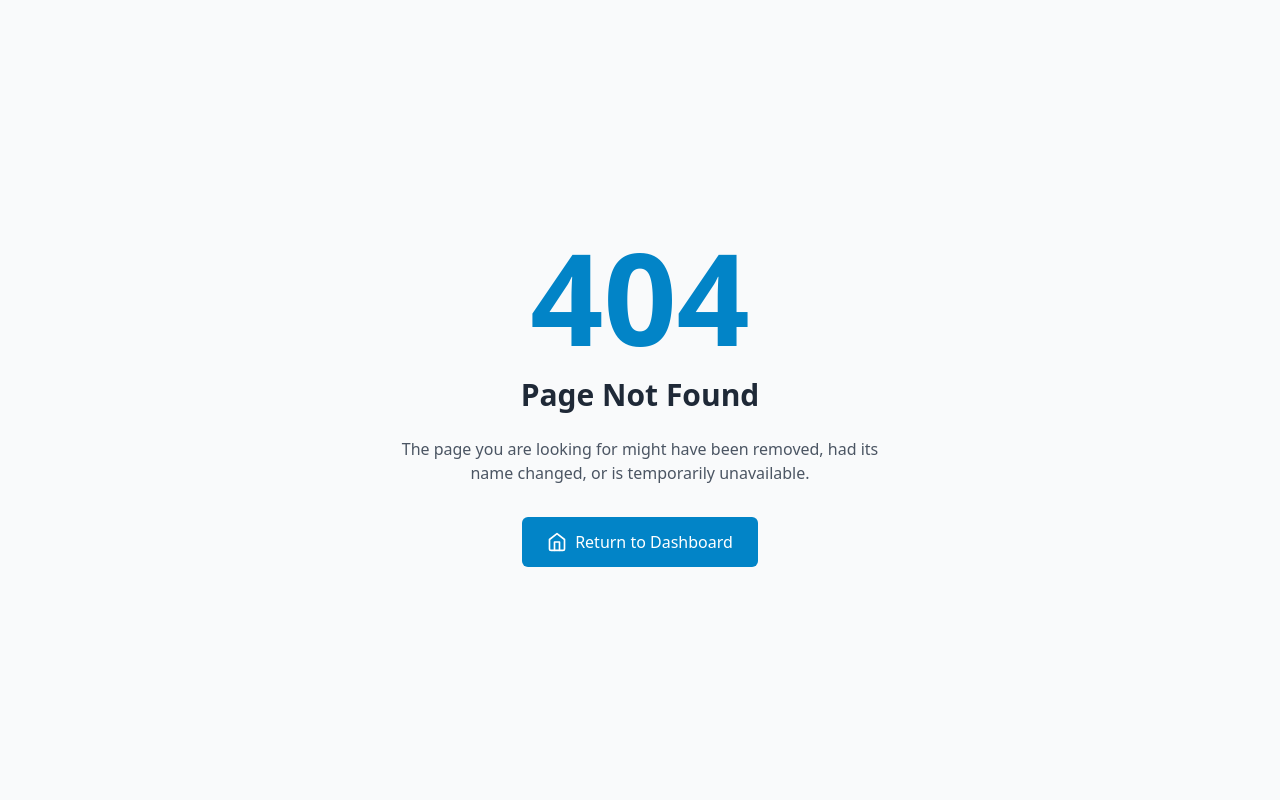
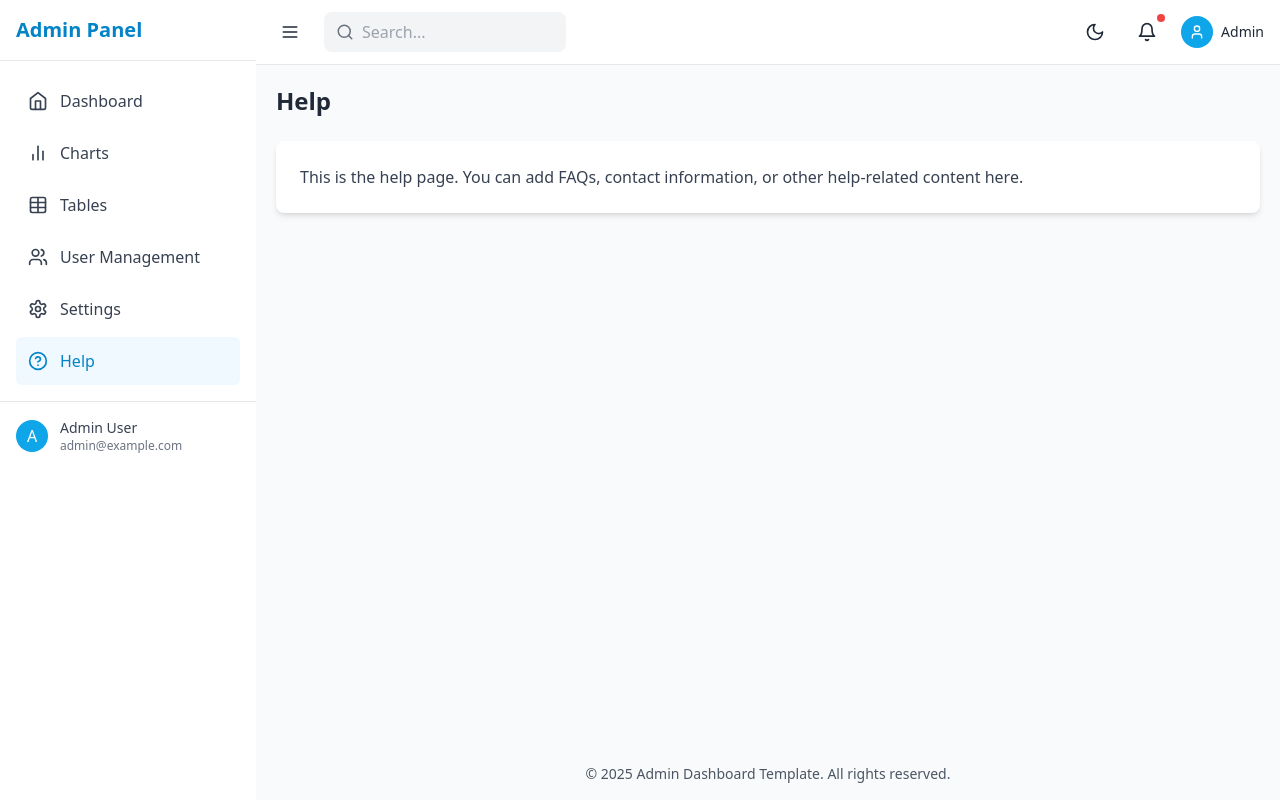
Before and after one commit to nigamk1/Template, a React (Vite) app: page /#/help in a window 1280 px wide. Before the commit this address led to /#/404. Built offline with nearby package versions, Linux system fonts and the light colour scheme.

Commit message:
added chart

```diff
--- /dev/null
+++ b/src/pages/Help.jsx
@@ -0,0 +1,16 @@
+import React from 'react';
+
+const Help = () => {
+  return (
+    <div className="space-y-6">
+      <h1 className="text-2xl font-semibold">Help</h1>
+      <div className="bg-white dark:bg-gray-800 shadow-md rounded-lg p-6">
+        <p className="text-gray-700 dark:text-gray-300">
+          This is the help page. You can add FAQs, contact information, or other help-related content here.
+        </p>
+      </div>
+    </div>
+  );
+};
+
+export default Help;
--- /dev/null
+++ b/src/pages/Settings.jsx
@@ -0,0 +1,16 @@
+import React from 'react';
+
+const Settings = () => {
+  return (
+    <div className="space-y-6">
+      <h1 className="text-2xl font-semibold">Settings</h1>
+      <div className="bg-white dark:bg-gray-800 shadow-md rounded-lg p-6">
+        <p className="text-gray-700 dark:text-gray-300">
+          This is the settings page. You can add settings-related content here.
+        </p>
+      </div>
+    </div>
+  );
+};
+
+export default Settings;
--- a/src/routes/AppRoutes.jsx
+++ b/src/routes/AppRoutes.jsx
@@ -9,6 +9,9 @@ import Register from '../pages/Register'
 import Tables from '../pages/Tables'
 import Charts from '../pages/Charts'
 import NotFound from '../pages/NotFound'
+import UserManagement from '../pages/UserManagement'
+import Settings from '../pages/Settings'
+import Help from '../pages/Help'
 
 const AppRoutes = ({ theme, toggleTheme }) => {
   return (
@@ -18,6 +21,9 @@ const AppRoutes = ({ theme, toggleTheme }) => {
         <Route index element={<Dashboard />} />
         <Route path="tables" element={<Tables />} />
         <Route path="charts" element={<Charts />} />
+        <Route path="users" element={<UserManagement />} />
+        <Route path="settings" element={<Settings />} />
+        <Route path="help" element={<Help />} />
       </Route>
 
       {/* Auth Routes */}
```
Also changed, not shown: 5 other files (tests, documents, lock files or other folders).
